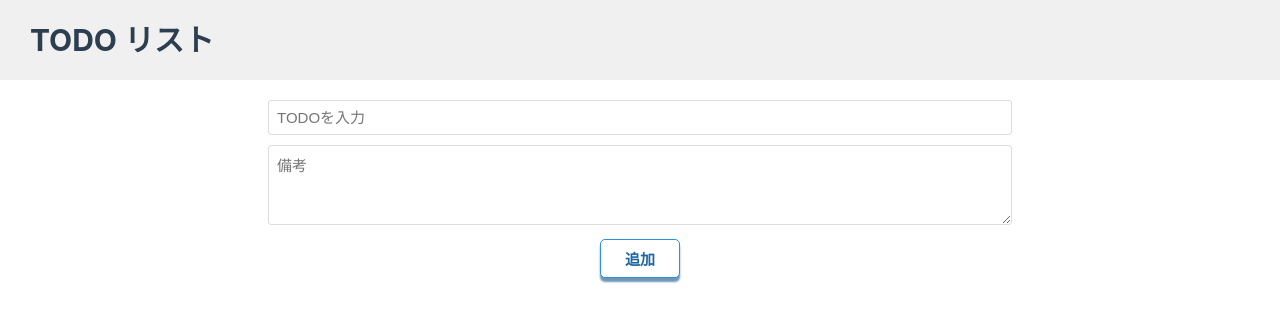
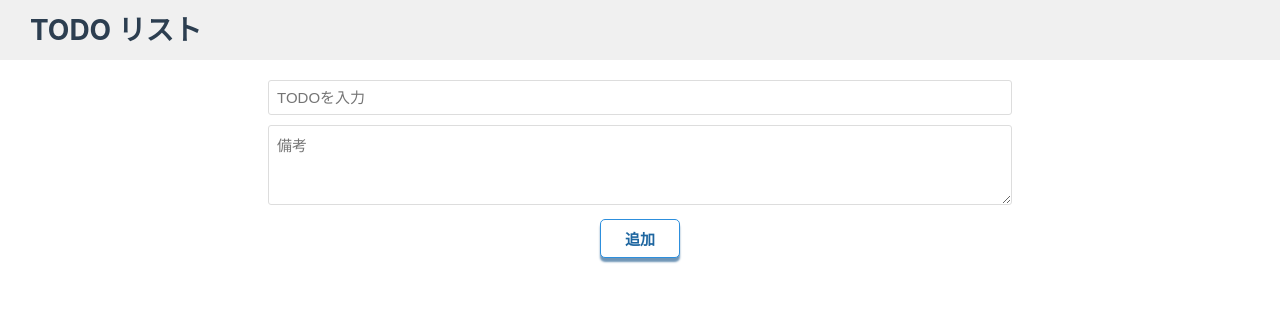
Before and after one commit to kaneko020/vue-sample, a Vue app: page / in a window 1280 px wide. Shown: the top 322 px of the page. Built offline with nearby package versions, Linux system fonts and the light colour scheme.

Commit message:
feat: ヘッダーのスタイル修正

```diff
--- a/src/components/Header.vue
+++ b/src/components/Header.vue
@@ -12,12 +12,12 @@
     display: flex;
     align-items: center;
     padding-left: 30px;
-    height: 80px;
+    height: 60px;
     background-color: #f0f0f0;
 }
 
 h1 {
-    font-size: 30px;
+    font-size: 28px;
     font-weight: bolder;
 }
 </style>
```
